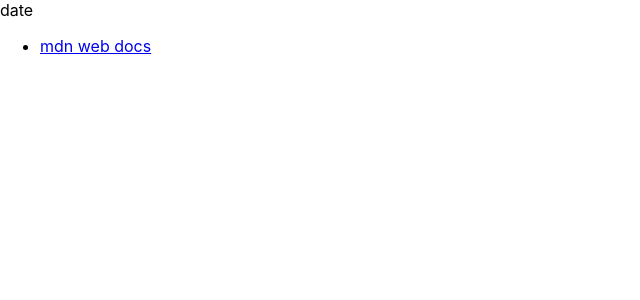
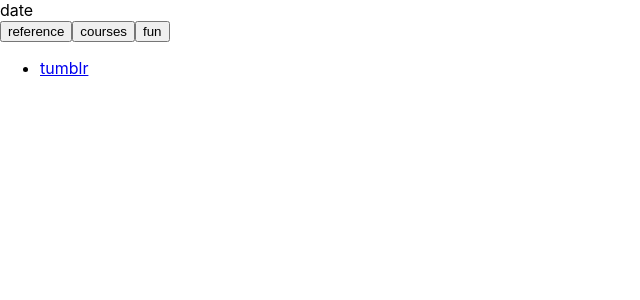
Before and after one commit to mistyb01/web-collector, a React (Create React App) app: page / in a window 1280 px wide. Shown: the top 300 px of the page, without its empty margins (0-640 px from the left). Built offline with nearby package versions, Linux system fonts and the light colour scheme.

Commit message:
bookmarks.tsx conditionally renders based on category

```diff
--- a/src/Bookmarks.tsx
+++ b/src/Bookmarks.tsx
@@ -1,16 +1,35 @@
-import React from 'react';
+import React, { useState }  from 'react';
 
 interface Props {
   bookmarkData: {name: string, url: string, category: string}[];
 }
 
 // React.FC<Props> specifies that Bookmarks is a functional component.
-export const Bookmarks: React.FC<Props> = ({}) => {
+export const Bookmarks: React.FC<Props> = ({bookmarkData}) => {
+  const [category, setCategory] = useState('fun');
+
+  function handleCategoryChange(e: React.MouseEvent<HTMLButtonElement>) {
+    setCategory(e.currentTarget.id);
+  }
+
   return (
     <div className="bookmarks-container">
-        <ul className="bookmarks-list">
-          <li><a href="https://developer.mozilla.org/en-US/" target="_blank">mdn web docs</a></li>
-          </ul>
+      <div className='category-buttons'>
+        <button id="reference" onMouseEnter={handleCategoryChange}>reference</button>
+        <button id="courses" onMouseEnter={handleCategoryChange}>courses</button>
+        <button id="fun" onMouseEnter={handleCategoryChange}>fun</button>
+      </div>
+      <ul className="bookmarks-list">
+        {bookmarkData.map((bookmark) => {
+          if (bookmark.category === category) {
+            return (
+              <li>
+                <a href={bookmark.url} target="_blank">{bookmark.name}</a>
+              </li>
+            );
+          }
+        })}
+      </ul>
     </div>
   );
 }
```
